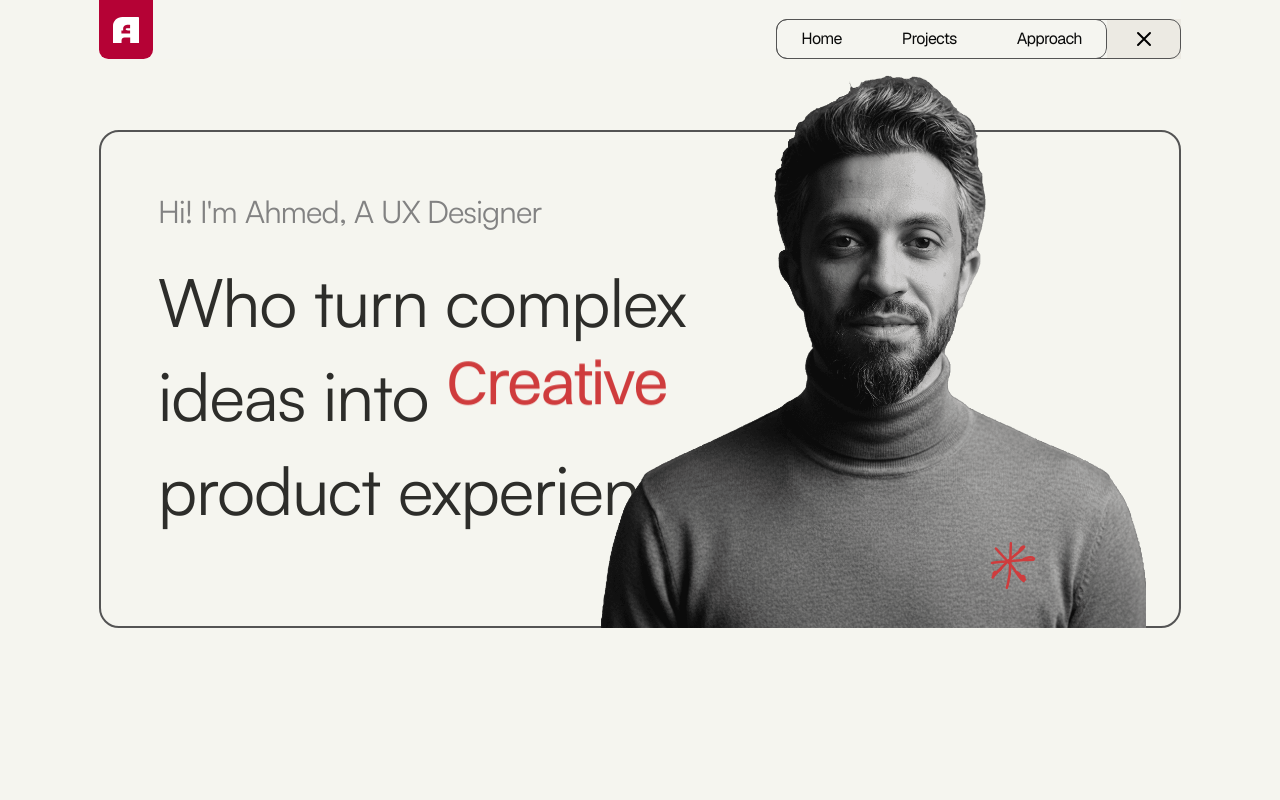
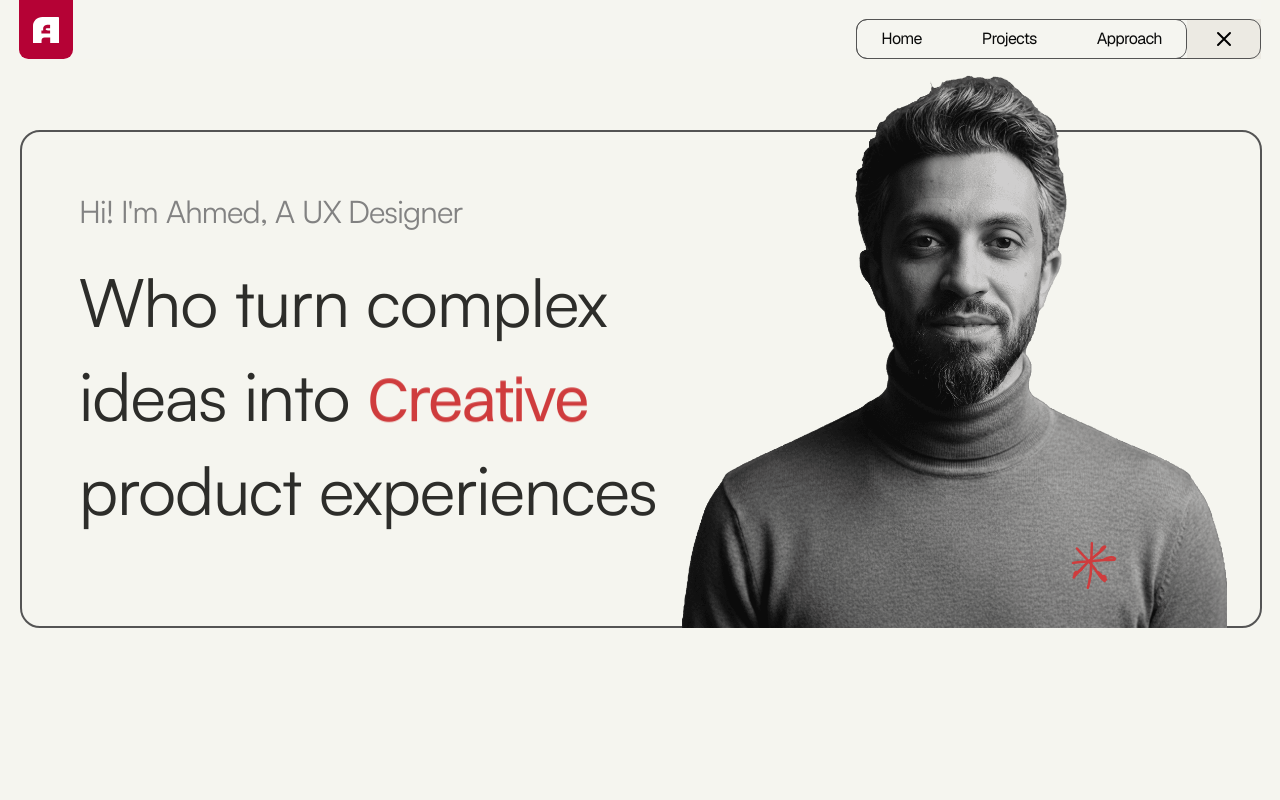
Before and after one commit to Ahmed-ehab579/My-portfolio, a plain HTML site: page index.html in a window 1280 px wide. Both pictures are taken after a click on the button "Open menu". Shown: the top 800 px of the page. Drawn offline with Linux system fonts and the light colour scheme.

Commit message:
Keep the hero and every section a fixed 1242px, centred, as on the Framer site
Sections no longer shrink on narrower screens, so the hero photo no longer
overlaps the title. Cycle words sit 17px below "Simple". Header, footer and
the Recita page follow the same rule.

Co-Authored-By: Claude Opus 5.5 <noreply@anthropic.com>

```diff
--- a/css/footer.css
+++ b/css/footer.css
@@ -6,8 +6,8 @@
   overflow: clip;
 }
 .site-footer__inner {
-  width: min(var(--content, 1242px), 100% - 2 * var(--gutter, 99px));
-  margin-inline: auto;
+  width: var(--content, 1242px);
+  margin-left: calc(50% - var(--content, 1242px) / 2);   /* fixed and centred, even on narrow screens */
   display: flex; flex-direction: column; align-items: flex-start;
 }
 
--- a/css/header.css
+++ b/css/header.css
@@ -2,7 +2,7 @@
    and read from the Framer "Header", "Menu99" and "Nav-Link" components. */
 .site-header {
   position: fixed; top: 0; left: 50%; z-index: 50;
-  width: min(1242px, 100% - 2 * var(--gutter, 99px));
+  width: 1242px;   /* fixed and centred at every screen width, as on the Framer site */
   translate: -50% 0;
 }
 /* Two looks, as in the Framer "Header" component:
--- a/css/home.css
+++ b/css/home.css
@@ -5,11 +5,13 @@
   padding-top: 130px;
   overflow-x: clip;
 }
-.page > section { width: min(var(--content), 100% - 2 * var(--gutter)); }
+/* Like the Framer original: every section stays exactly 1242px wide and centred at any screen
+   width (measured at 1200, 1280, 1440 and 1728px). Nothing shrinks, so nothing overlaps. */
+.page > section { flex: none; width: var(--content); }
 
 /* ===================== Hero ===================== */
 .hero__card {
-  position: relative;
+  position: relative; left: 1px;   /* the original sits 1px right of centre (100px at 1440) */
   height: 498px;
   padding-left: 57px;            /* 59px from the outer edge, minus the 2px border */
   border: 2px solid rgb(84 84 84);
@@ -36,7 +38,7 @@
 /* Cycling word: sits after "ideas into" on line 2 */
 .cycle { position: absolute; left: 288px; top: 108px; height: 94px; width: 300px; }
 .cycle__word {
-  position: absolute; left: 0; top: 0;
+  position: absolute; left: 0; top: 17px;   /* Thoughtful / Creative rest 17px below "Simple" */
   font: 400 62px/0.95 "Switzer", var(--font-display);
   letter-spacing: -1.86px;
   color: var(--accent);
@@ -44,6 +46,7 @@
   opacity: 0;
 }
 .cycle__word--display {      /* "Simple" uses the hero title style */
+  top: 0;
   font: 400 67px/1.4 var(--font-display);
   letter-spacing: -1px;
   opacity: 1;
--- a/css/project.css
+++ b/css/project.css
@@ -1,7 +1,8 @@
 /* Recita case study. Desktop values measured on the live Framer site at 1440px wide.
    Tablet and phone layouts come later, after approval (CLAUDE.md). */
 
-.cs { width: min(var(--content), 100% - 2 * var(--gutter)); margin-inline: auto; padding-top: 210px; }
+/* Fixed 1242px and centred at every screen width, as on the Framer site */
+.cs { width: var(--content); margin-left: calc(50% - var(--content) / 2); padding-top: 210px; }
 
 /* ===================== Intro ===================== */
 .cs-hero__brand { display: flex; align-items: center; gap: 10px; }
--- a/index.html
+++ b/index.html
@@ -16,9 +16,9 @@
 
   <link rel="stylesheet" href="css/tokens.css?v=2">
   <link rel="stylesheet" href="css/base.css?v=2">
-  <link rel="stylesheet" href="css/header.css?v=3">
-  <link rel="stylesheet" href="css/home.css?v=2">
-  <link rel="stylesheet" href="css/footer.css?v=2">
+  <link rel="stylesheet" href="css/header.css?v=4">
+  <link rel="stylesheet" href="css/home.css?v=3">
+  <link rel="stylesheet" href="css/footer.css?v=3">
 
   <!-- Hides animated items before the first paint (never with reduced motion), so nothing flashes. -->
   <script>
```
Also changed, not shown: project.html (+3 -3 lines), 1 other file.
